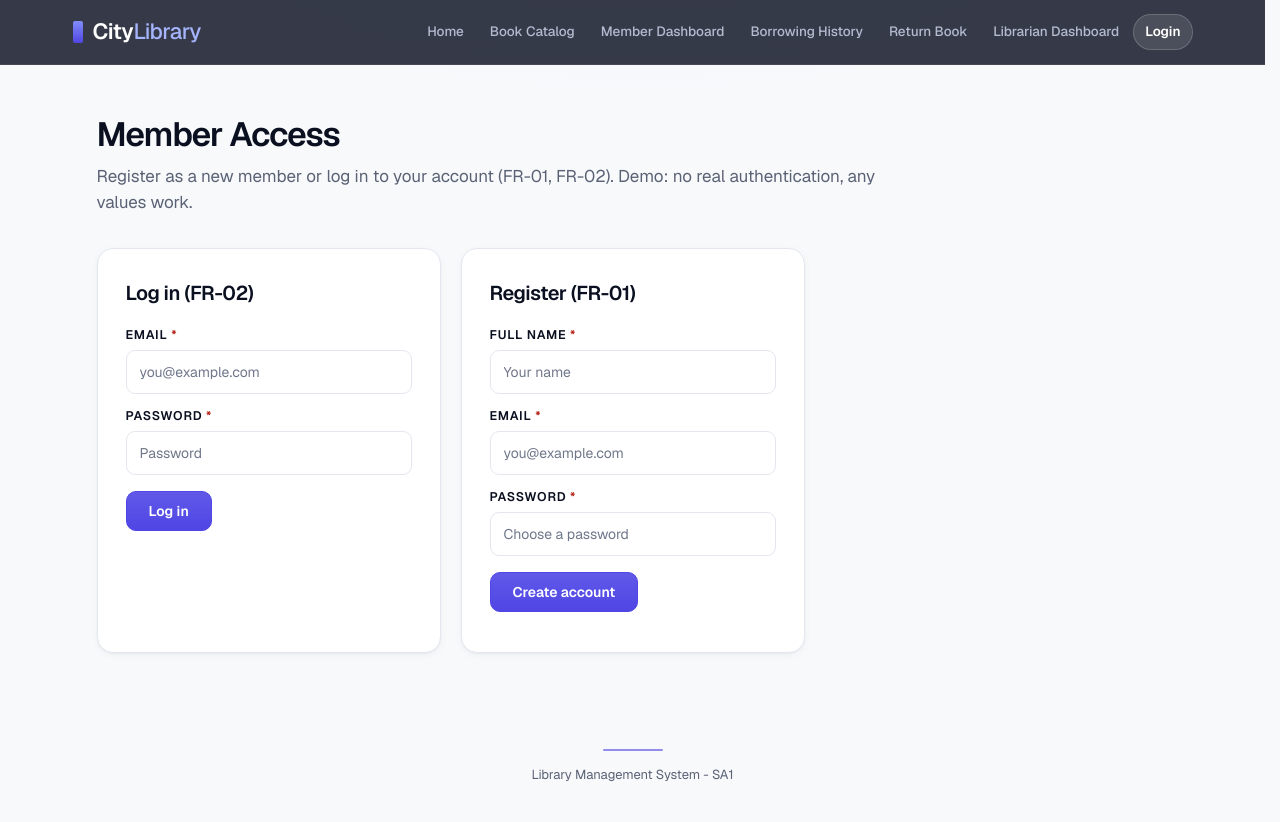
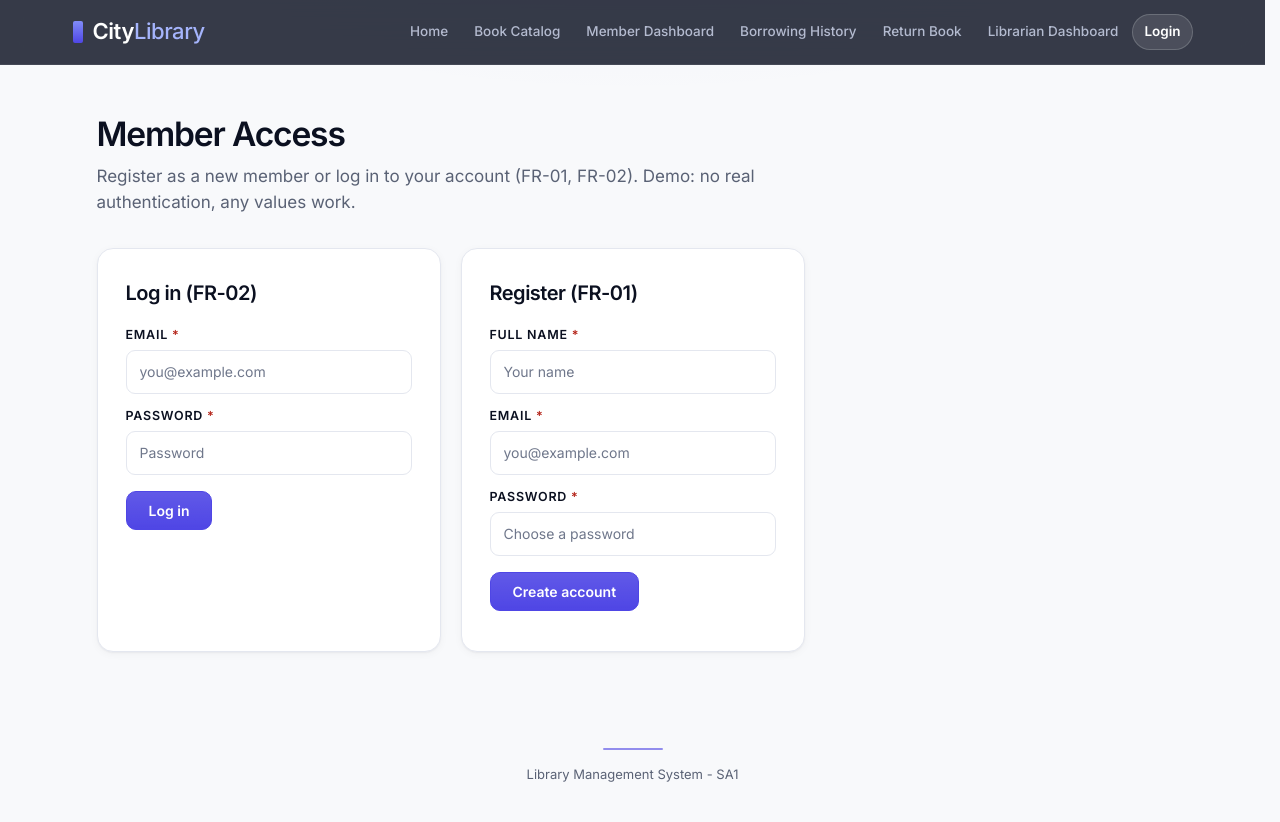
Before and after one commit to Hassan3443/library-management-system, a plain HTML site: page docs/login.html in a window 1280 px wide. Drawn offline with nearby package versions, Linux system fonts and the light colour scheme.

Commit message:
Typography: Inter (Linear/Notion/GitHub-style) replacing Geist, system mono stack (v12)

```diff
--- a/docs/css/style.css
+++ b/docs/css/style.css
@@ -721,17 +721,17 @@ form.inline .btn { min-height: 44px; }
    F. TYPE: Geist
    ========================================================= */
 :root {
-  --font-display: "Geist", "Inter", system-ui, -apple-system, "Segoe UI", sans-serif;
-  --font-body:    "Geist", "Inter", system-ui, -apple-system, "Segoe UI", sans-serif;
-  --font-mono:    "Geist Mono", ui-monospace, SFMono-Regular, Menlo, monospace;
+  --font-display: "Inter", "Inter Variable", system-ui, -apple-system, "Segoe UI", Roboto, sans-serif;
+  --font-body:    "Inter", "Inter Variable", system-ui, -apple-system, "Segoe UI", Roboto, sans-serif;
+  --font-mono:    ui-monospace, SFMono-Regular, Menlo, Consolas, monospace;
 }
-body { font-feature-settings: "ss01", "cv11"; -webkit-font-smoothing: antialiased; letter-spacing: -.003em; }
+body { font-feature-settings: "cv05" 0; -webkit-font-smoothing: antialiased; letter-spacing: 0; }
 h1 { font-weight: 600; letter-spacing: -.035em; line-height: 1.1; }
 .hero h1 { font-weight: 600; letter-spacing: -.045em; line-height: 1.06; }
 h2 { font-weight: 600; letter-spacing: -.025em; }
 .feat-body h3 { font-weight: 600; letter-spacing: -.02em; }
 .brand { font-weight: 600; letter-spacing: -.02em; }
-.brand span { font-style: normal; font-weight: 500; }        /* Geist has no italic */
+.brand span { font-style: normal; font-weight: 500; }
 .book-title { font-weight: 600; letter-spacing: -.01em; }
 .stat .num, td { font-variant-numeric: tabular-nums; }
 .btn { letter-spacing: 0; }
--- a/docs/login.html
+++ b/docs/login.html
@@ -9,8 +9,8 @@
   <title>City Library - Login / Register</title>
   <link rel="preconnect" href="https://fonts.googleapis.com">
   <link rel="preconnect" href="https://fonts.gstatic.com" crossorigin>
-  <link href="https://fonts.googleapis.com/css2?family=Geist:wght@400..700&family=Geist+Mono:wght@400..600&display=swap" rel="stylesheet">
-  <link rel="stylesheet" href="css/style.css?v=11">
+  <link href="https://fonts.googleapis.com/css2?family=Inter:opsz,wght@14..32,400..700&display=swap" rel="stylesheet">
+  <link rel="stylesheet" href="css/style.css?v=12">
 </head>
 <body>
   <a class="skip-link" href="#main">Skip to content</a>
@@ -59,8 +59,8 @@
     </div>
   </main>
   <footer class="site-footer">Library Management System - SA1</footer>
-  <script src="js/data.js?v=11"></script>
-  <script src="js/app.js?v=11"></script>
+  <script src="js/data.js?v=12"></script>
+  <script src="js/app.js?v=12"></script>
   <script>renderLoginPage();</script>
 </body>
 </html>
```
Also changed, not shown: docs/book.html (+4 -4 lines), docs/catalog.html (+4 -4 lines), docs/history.html (+4 -4 lines), docs/index.html (+3 -3 lines), docs/librarian.html (+4 -4 lines), docs/member.html (+4 -4 lines), docs/return.html (+4 -4 lines).
